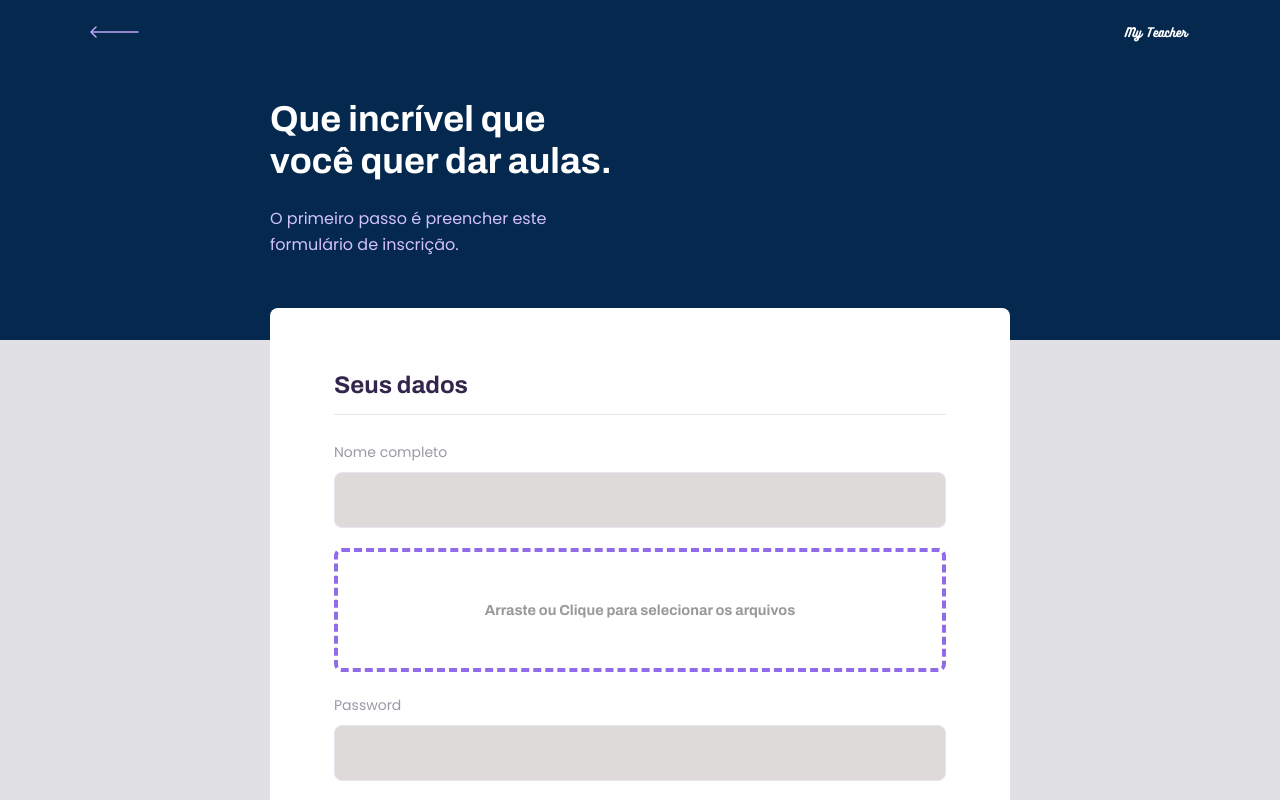
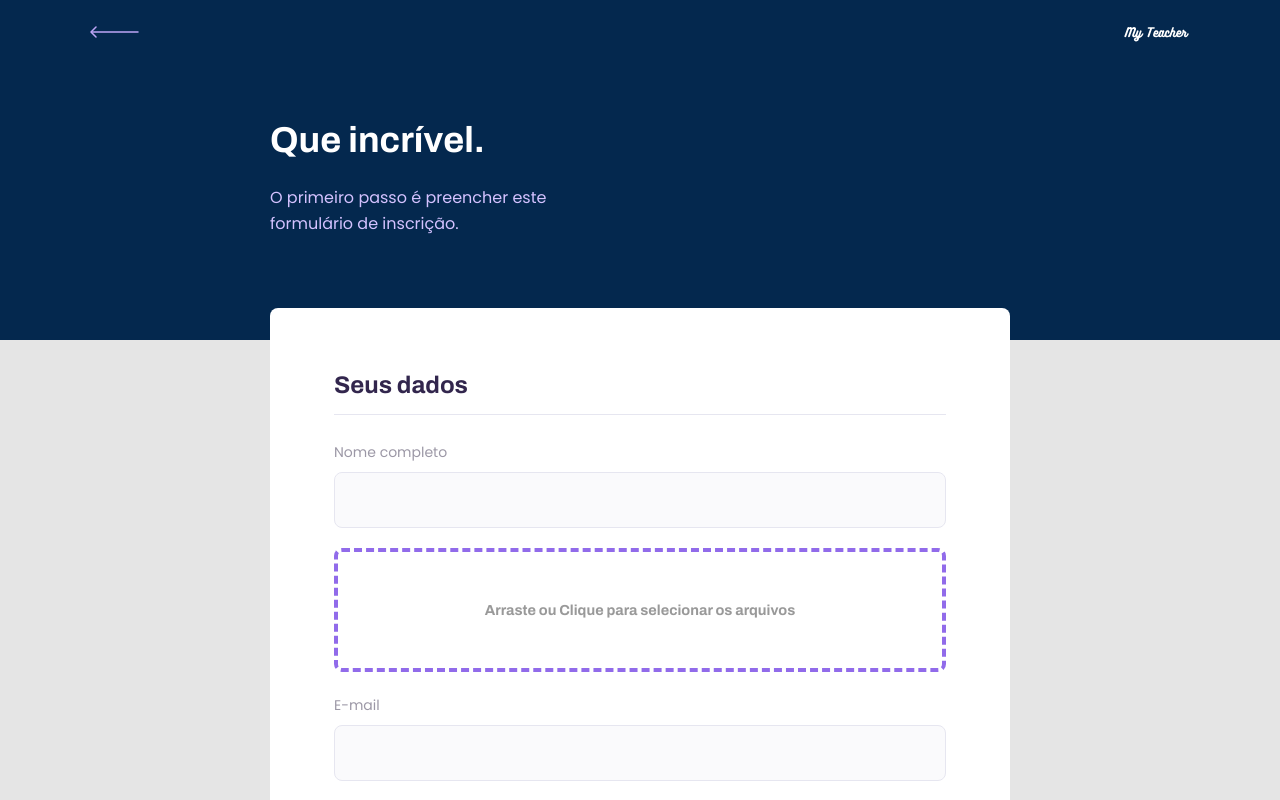
Before and after one commit to gjmedeiros/my-teachers, a React (Create React App) app in the folder web/: page /register in a window 1280 px wide. Shown: the top 800 px of the page. Built offline with nearby package versions, Linux system fonts and the light colour scheme.

Commit message:
Alteracoes de Estilo

```diff
--- a/web/src/components/UI/Select/index.tsx
+++ b/web/src/components/UI/Select/index.tsx
@@ -17,7 +17,7 @@ const Select: React.FC<INSelectProps> = ({ label, name, options, ...rest }) => {
       <label htmlFor={name}>{label}</label>
       <select value="" id={name} {...rest}>
         <option value="" disabled hidden>
-          Selecione uma opção
+          Selecione qual você quer ensinar
         </option>
 
         {options.map(option => {
--- a/web/src/components/UI/Select/styles.ts
+++ b/web/src/components/UI/Select/styles.ts
@@ -19,6 +19,7 @@ export const ContainerSelect = styled.div.attrs({
     outline: 0;
     padding: 0 1.6rem;
     font: 1.6rem Archivo;
+    color: var(--color-select-text);
   }
 
   :focus-within::after {
--- a/web/src/components/UI/Textarea/index.tsx
+++ b/web/src/components/UI/Textarea/index.tsx
@@ -10,7 +10,10 @@ interface INTextareaProps extends TextareaHTMLAttributes<HTMLTextAreaElement> {
 const Textarea: React.FC<INTextareaProps> = ({ label, name, ...rest }) => {
   return (
     <ConatinerTextArea>
-      <label htmlFor={name}>{label}</label>
+      <label htmlFor={name}>
+        {label}
+        <p>(Máximo 300 caracteres)</p>
+      </label>
       <textarea id={name} {...rest} />
     </ConatinerTextArea>
   )
--- a/web/src/components/UI/Textarea/styles.ts
+++ b/web/src/components/UI/Textarea/styles.ts
@@ -5,12 +5,16 @@ export const ConatinerTextArea = styled.div.attrs({
 })`
   position: relative;
 
-  /* .textarea-block + .textarea-block {
-    margin-top: 1.4rem;
-  } */
-
   label {
     font-size: 1.4rem;
+    display: flex;
+    flex-direction: row;
+
+    p {
+      font-size: 1.2rem;
+      color: var(--color-select-text);
+      margin-left: 2rem;
+    }
   }
 
   textarea {
--- a/web/src/pages/Login/styles.ts
+++ b/web/src/pages/Login/styles.ts
@@ -108,12 +108,13 @@ export const ButtonsContainer = styled.div`
     text-decoration: none;
     color: var(--color-button-text);
 
-    background: var(--color-primary-lighter);
+    cursor: pointer;
+    background: var(--color-primary-light);
 
     transition: background-color 0.2s;
 
     :hover {
-      background: var(--color-primary-light);
+      background: var(--color-primary-dark);
     }
 
     img {
@@ -148,11 +149,19 @@ export const ButtonsContainer = styled.div`
   }
 
   @media (min-width: 1100px) {
+    button {
+      font-size: 2.4rem;
+
+      img {
+        margin-right: 1rem;
+      }
+    }
+
     a {
       font-size: 2.4rem;
 
       img {
-        margin-right: 2.5rem;
+        margin-right: 1rem;
       }
     }
   }
--- a/web/src/pages/RegisterForm/index.tsx
+++ b/web/src/pages/RegisterForm/index.tsx
@@ -1,6 +1,6 @@
 import filesize from 'filesize'
 import { uniqueId } from 'lodash'
-import React, { useState, FormEvent, ChangeEvent } from 'react'
+import { useState, FormEvent, ChangeEvent } from 'react'
 import { useNavigate } from 'react-router-dom'
 
 import warningIcon from '../../assets/images/icons/warning.svg'
@@ -10,18 +10,22 @@ import InputForm from '../../components/UI/Input/RegisterForm/InputForm'
 import Select from '../../components/UI/Select'
 import Textarea from '../../components/UI/Textarea'
 import Upload from '../../components/Upload'
-import { classesApi } from '../../services/classesApi'
+import { studentApi } from '../../services/studentApi'
+import { teacherApi } from '../../services/teacherApi'
+import { ScheduleItems } from '../../types/ScheduleItems'
 import { UploadedFiles } from '../../types/UploadedFiles'
 import { BlockFile, Container, Fieldset, Footer } from './styles'
 
 function RegisterForm() {
   const navigate = useNavigate()
-  const api = classesApi()
+
+  const apiTeacher = teacherApi()
+  const apiStudent = studentApi()
 
   const [name, setName] = useState('')
 
   const [uploadedFiles, setUploadedFiles] = useState<UploadedFiles | null>()
-
+  const [email, setEmail] = useState('')
   const [password, setPassword] = useState('')
   const [whatsapp, setWhatsapp] = useState('')
   const [bio, setBio] = useState('')
@@ -30,7 +34,7 @@ function RegisterForm() {
 
   const [isTeacher, setIsTeacher] = useState(false)
 
-  const [scheduleItems, setScheduleItems] = useState([
+  const [scheduleItems, setScheduleItems] = useState<ScheduleItems>([
     {
       week_day: 0,
       from: '',
@@ -79,8 +83,9 @@ function RegisterForm() {
   const handleRegister = async (e: FormEvent) => {
     e.preventDefault()
 
-    await api
-      .create(
+    if (isTeacher) {
+      await apiTeacher
+        .createTeacher(
           name,
           uploadedFiles!.preview,
           whatsapp,
@@ -97,6 +102,18 @@ function RegisterForm() {
         .catch(() => {
           alert('Erro no cadastro!')
         })
+    } else {
+      await apiStudent
+        .createStudent(name, uploadedFiles!.preview, whatsapp)
+        .then(() => {
+          alert('Cadastro realizado com sucesso!')
+
+          navigate('/')
+        })
+        .catch(() => {
+          alert('Erro no cadastro!')
+        })
+    }
   }
 
   const handleUpload = (files: File[]) => {
@@ -117,7 +134,7 @@ function RegisterForm() {
   return (
     <Container>
       <PageHeader
-        title="Que incrível que você quer dar aulas."
+        title="Que incrível."
         description="O primeiro passo é preencher este formulário de inscrição."
       />
 
@@ -140,6 +157,16 @@ function RegisterForm() {
               <Upload onUpload={handleUpload} />
               {uploadedFiles != null && <FileList file={uploadedFiles} />}
             </BlockFile>
+
+            <InputForm
+              name="email"
+              label="E-mail"
+              type="email"
+              value={email}
+              onChange={e => {
+                setEmail(e.target.value)
+              }}
+            />
 
             <InputForm
               name="password"
@@ -186,7 +213,6 @@ function RegisterForm() {
 
               <Fieldset>
                 <legend>Sobre a aula</legend>
-
                 <Select
                   name="subject"
                   label="Matéria"
@@ -207,15 +233,12 @@ function RegisterForm() {
                     { value: 'Química', label: 'Química' }
                   ]}
                 />
-
                 <InputForm
                   name="cost"
                   label="Custo da hora por aula"
                   type="text"
                   value={cost}
-                  onChange={e => {
-                    setCost(e.target.value)
-                  }}
+                  onChange={e => setCost(e.target.value)}
                 />
               </Fieldset>
 
@@ -246,13 +269,14 @@ function RegisterForm() {
                           )
                         }
                         options={[
-                          { value: '0', label: 'Domingo' },
-                          { value: '1', label: 'Segunda-feira' },
-                          { value: '2', label: 'Terça-feira' },
-                          { value: '3', label: 'Quarta-feira' },
-                          { value: '4', label: 'Quinta-feira' },
-                          { value: '5', label: 'Sexta-feira' },
-                          { value: '6', label: 'Sábado' }
+                          { value: '0', label: 'Selecione o dia' },
+                          { value: '1', label: 'Domingo' },
+                          { value: '2', label: 'Segunda-feira' },
+                          { value: '3', label: 'Terça-feira' },
+                          { value: '4', label: 'Quarta-feira' },
+                          { value: '5', label: 'Quinta-feira' },
+                          { value: '6', label: 'Sexta-feira' },
+                          { value: '7', label: 'Sábado' }
                         ]}
                       />
 
--- a/web/src/pages/RegisterForm/styles.ts
+++ b/web/src/pages/RegisterForm/styles.ts
@@ -60,10 +60,6 @@ export const Fieldset = styled.fieldset`
   border: 0;
   padding: 0 2.4rem;
 
-  /* & + fieldset {
-    margin-top: 6.4rem;
-  } */
-
   legend {
     font: 700 2.4rem Archivo;
     color: var(--color-text-title);
@@ -78,7 +74,7 @@ export const Fieldset = styled.fieldset`
     .button-new-schedule {
       background: none;
       border: 0;
-      color: var(--color-primary);
+      color: var(--color-primary-light);
       font: 700 1.6rem Archivo;
       cursor: pointer;
       transition: color 0.2s;
@@ -90,12 +86,12 @@ export const Fieldset = styled.fieldset`
   }
 
   .checkProffy {
-    font: 700 1.8rem Archivo;
+    font: 700 1.7rem Archivo;
     background-color: var(--color-primary-light);
     color: #000000;
     padding: 1.5rem;
     border-radius: 0.8rem;
-    height: 4rem;
+    height: 3.5rem;
     width: 22rem;
     display: flex;
     justify-content: center;
@@ -105,9 +101,14 @@ export const Fieldset = styled.fieldset`
     input {
       margin-left: 1rem;
       color: var(--color-primary-light);
-      height: 2.3rem;
-      width: 2.3rem;
+      height: 2rem;
+      width: 2rem;
+      cursor: pointer;
     }
+  }
+
+  .input-block-form + .input-block-form {
+    margin-top: 2.4rem;
   }
 
   .input-block-form + .textarea-block,
--- a/web/src/pages/TeacherList/index.tsx
+++ b/web/src/pages/TeacherList/index.tsx
@@ -4,12 +4,12 @@ import PageHeader from '../../components/PageHeader'
 import TeacherItem from '../../components/TeacherItem'
 import InputForm from '../../components/UI/Input/RegisterForm/InputForm'
 import Select from '../../components/UI/Select'
-import { classesApi } from '../../services/classesApi'
+import { teacherApi } from '../../services/teacherApi'
 import { Teacher } from '../../types/Teacher'
 import { Container, Form } from './styles'
 
 function TeacherList() {
-  const api = classesApi()
+  const api = teacherApi()
 
   const [teachers, setTeachers] = useState([])
 
--- /dev/null
+++ b/web/src/services/studentApi.ts
@@ -0,0 +1,11 @@
+import api from './api'
+
+export const studentApi = () => ({
+  createStudent: async (name: string, avatar: string, whatsapp: string) => {
+    await api.post('/student', {
+      name,
+      avatar,
+      whatsapp
+    })
+  }
+})
--- a/web/src/styles/global.ts
+++ b/web/src/styles/global.ts
@@ -6,31 +6,29 @@ export default styled.createGlobalStyle`
   :root {
     font-size: 60%;
 
-    --color-background: #e1e1e3;
-    --color-primary-lighter: #9871f5;
-    --color-primary-light: #916bea;
+    --color-background: #e5e5e5;
 
     --color-primary: #04284e;
 
+    --color-primary-light: #916bea;
     --color-primary-dark: #774dd6;
-    --color-primary-darker: #6842c2;
+
     --color-secundary: #04d361;
     --color-secundary-dark: #04bf58;
+
     --color-title-in-primary: #ffffff;
     --color-text-in-primary: #d4c2ff;
     --color-text-title: #32264d;
     --color-text-complement: #9c98a6;
     --color-text-base: #6a6180;
     --color-line-in-white: #e6e6f0;
-    --color-input-background: #ddd8d8ec;
+
+    --color-input-background: #fafafc;
+    --color-select-text: #c1bccc;
+
     --color-button-text: #ffffff;
     --color-box-base: #ffffff;
     --color-box-footer: #fafafc;
-
-    /*Teste  */
-    --color-border-input-login: #f8f8fc;
-    --color-button-primary-login: #21d4fd;
-    --color-button-secundary-login: #176999;
   }
 
   * {
--- a/web/src/types/User.ts
+++ b/web/src/types/User.ts
@@ -1,6 +1,5 @@
 export type User = {
   id: number
-  name: string
   email: string
   password?: string
 }
```
Also changed, not shown: web/src/services/teacherApi.ts (renamed from web/src/services/classesApi.ts, +4 -4 lines). Lines whose indentation alone changed are shown as unchanged.
